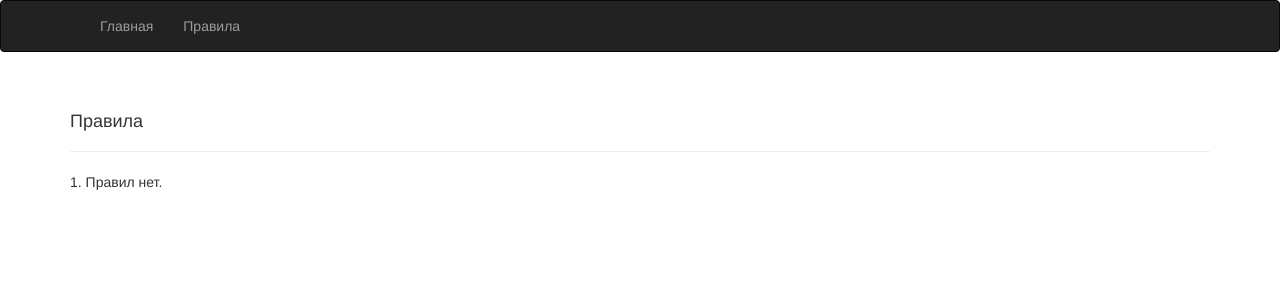
After one commit to darker0n/lolbox, a Flask app: page /rules in a window 1280 px wide. The commit adds this page. Shown: the top 300 px of the page. Run offline with Flask 2, Linux system fonts and the light colour scheme; some libraries are stand-ins or nearby versions.

Commit message:
Add rules page. Bug fixes.

```diff
--- a/app.py
+++ b/app.py
@@ -64,6 +64,10 @@ def new_topic():
                      "posts": []})
         return redirect(request.path)
 
+@app.route('/rules')
+def rules():
+        return render_template('rules.html')
+
 if __name__ == '__main__':
         port = int(os.environ.get('PORT', 5000))
         app.run(host='0.0.0.0', port=port, debug=False)
--- a/static/css/main.css
+++ b/static/css/main.css
@@ -7,3 +7,5 @@
      font-family: monster;
      src: url(/static/Creepster-Regular.ttf);
  }
+
+#center { text-align: center; }
--- a/templates/404.html
+++ b/templates/404.html
@@ -1,6 +1,6 @@
 {% extends "layout.html" %}
 
-{% block title %}Pikasuuu - Страницы нет{% endblock %}
+<title>lolbox - страницы нет</title>
 
 {% block page_content %}
 <div class="page-header">
--- a/templates/500.html
+++ b/templates/500.html
@@ -1,6 +1,6 @@
 {% extends "layout.html" %}
 
-{% block title %}Pikasuuu{% endblock %}
+<title>lolbox - ошибка сервера</title>
 
 {% block page_content %}
 <div class="page-header">
--- a/templates/index.html
+++ b/templates/index.html
@@ -3,7 +3,7 @@
 {% block page_content %}
 <title>lolbox - fuck all rules</title>
 
-<font face="monster"><h1>lolbox</h1></font>
+<font face="monster"><h1 id="center">lolbox</h1></font>
 <div class="panel panel-default">
     <div class="panel-heading">
         <span class="glyphicon glyphicon-plus" aria-hidden="true"></span> Создать новый топик.</div>
--- a/templates/layout.html
+++ b/templates/layout.html
@@ -13,10 +13,19 @@
 
 {% block navbar %}
 <div class="navbar navbar-inverse" role="navigation">
-	  <div class="container">
+	 	<div class="navbar-header">
+			  <button type="button" class="navbar-toggle" data-toggle="collapse" data-target=".navbar-collapse">
+            <span class="sr-only">Toggle navigation</span>
+				    <span class="icon-bar"></span>
+				    <span class="icon-bar"></span>
+				    <span class="icon-bar"></span>
+			  </button>
+		</div>
+    <div class="container">
 		    <div class="navbar-collapse collapse">
 				    <ul class="nav navbar-nav">
-						    <li><a href="/">Главная стр</a></li>
+						    <li><a href="/">Главная</a></li>
+                <li><a href="/rules">Правила</a></li>
 				    </ul>
 		    </div>
 	  </div>
--- /dev/null
+++ b/templates/rules.html
@@ -0,0 +1,10 @@
+{% extends "layout.html" %}
+
+{% block page_content %}
+<title>lolbox - правила</title>
+
+<div class="page-header">
+    <h4>Правила</h4>
+</div>
+    <p>1. Правил нет.</p>
+{% endblock %}
```
